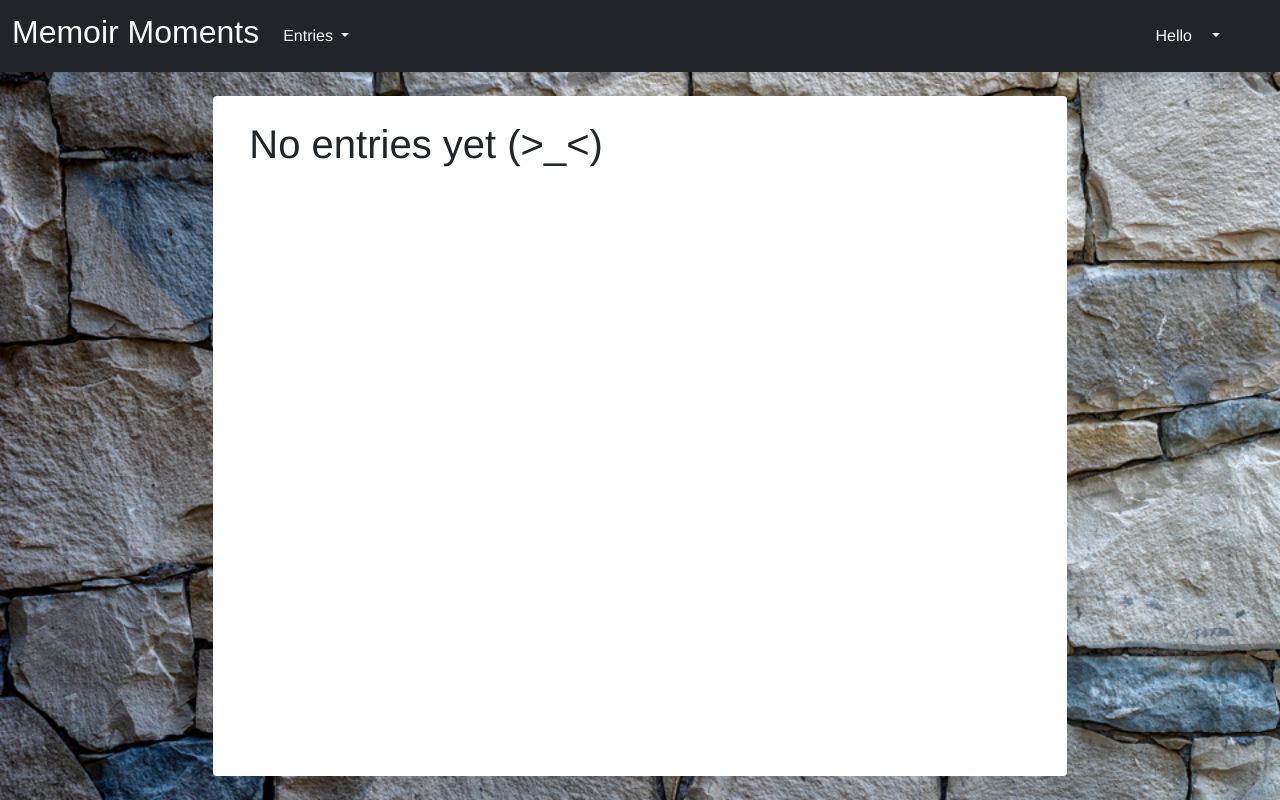
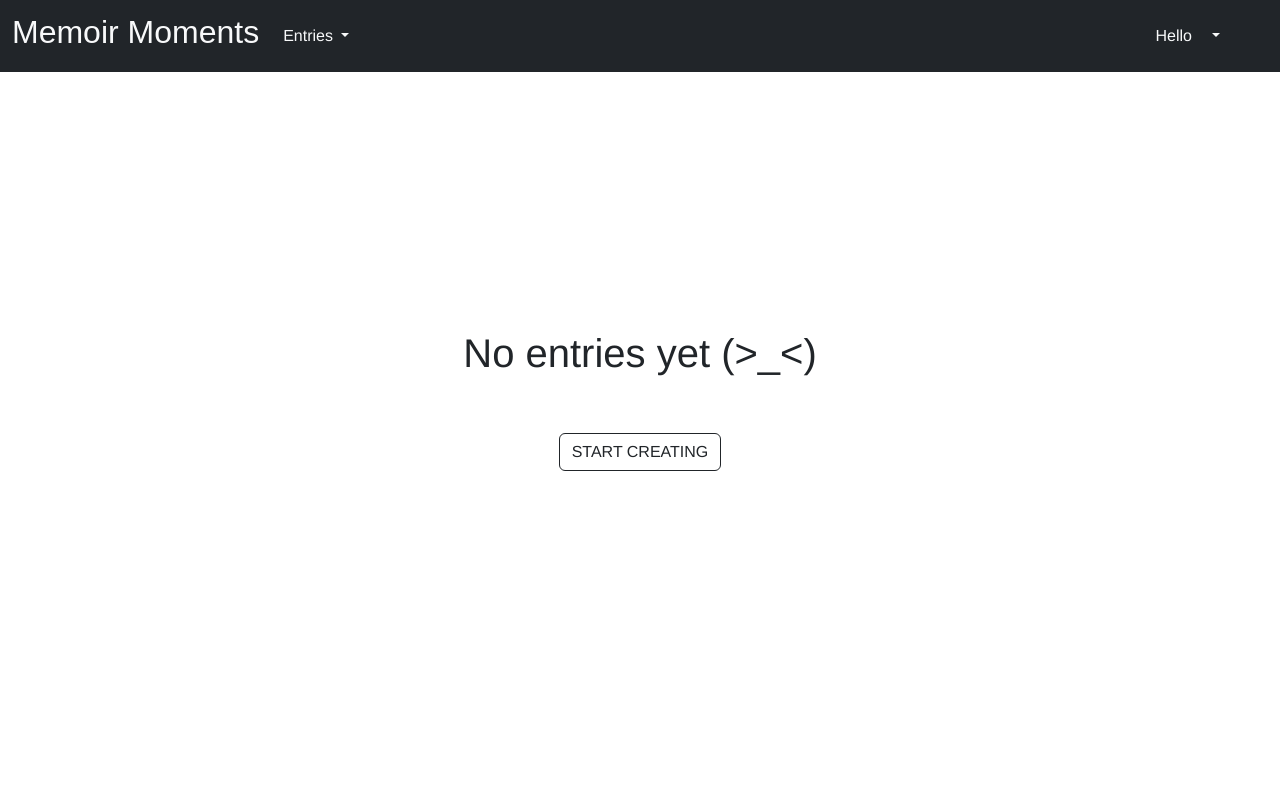
Before and after one commit to Sh-abang/djangoSmall, a Django app: page /diary/ in a window 1280 px wide. Run offline with Django 4.2, Linux system fonts and the light colour scheme; the visitor is signed in with stand-in values (Sample User, id 1); data that the repository does not hold is empty; some web fonts are replaced.

Commit message:
cleaner minimal design for background and Cards.

```diff
--- a/diary/static/diary/mainStyles.css
+++ b/diary/static/diary/mainStyles.css
@@ -9,8 +9,8 @@
 }
 body{
     font-family: 'Helvetica Neue','Roboto Condensed', sans-serif;
-    background: url("/static/diary/gray-brick-wall.webp") no-repeat fixed;
-    background-size: cover;
+    /* background: url("/static/diary/gray-brick-wall.webp") no-repeat fixed;
+    background-size: cover; */
     overflow: auto;
 }
 
@@ -23,7 +23,7 @@ body{
 .card{
     /* width: 18em; */
     overflow: hidden;
-    box-shadow: 0 2px 10px rgb(130, 130, 130);
+    box-shadow: 0 2px 10px rgb(199, 114, 255);
     border-radius: 5px;
     /* display: flex;
     flex-direction: column; */
--- a/templates/base.html
+++ b/templates/base.html
@@ -73,7 +73,7 @@
     <div class="container-fluid h-100 overflow-auto">
         <div class="row h-100 ">
             <!-- <div class="col-2 p-1"></div> -->
-            <div class="col-md-8 offset-md-2  mt-4 mb-4 rounded-1 bg-body">{% block content %}{% endblock %}</div>
+            <div class="col-md-8 offset-md-2  mt-4 mb-4 rounded-1 bg-body border-secondary">{% block content %}{% endblock %}</div>
 
             <!-- <div class="col-2 p-1" ></div> -->
 
--- a/templates/diary/index.html
+++ b/templates/diary/index.html
@@ -17,7 +17,11 @@
             </div><br><br>
         {% endfor %}
     {% else %}
-            <h1>No entries yet (>_<)</h1>
+        <div class="col-md-12 text-center position-absolute top-50 start-50 translate-middle">
+            <h1>No entries yet (>_<)</h1><br><br>
+            <a href="{% url 'create_entry' %}" class="text-center btn btn-outline-dark">START CREATING</a>
+        </div>
+
     {% endif %}
 </div>
 {% endblock %}
```
